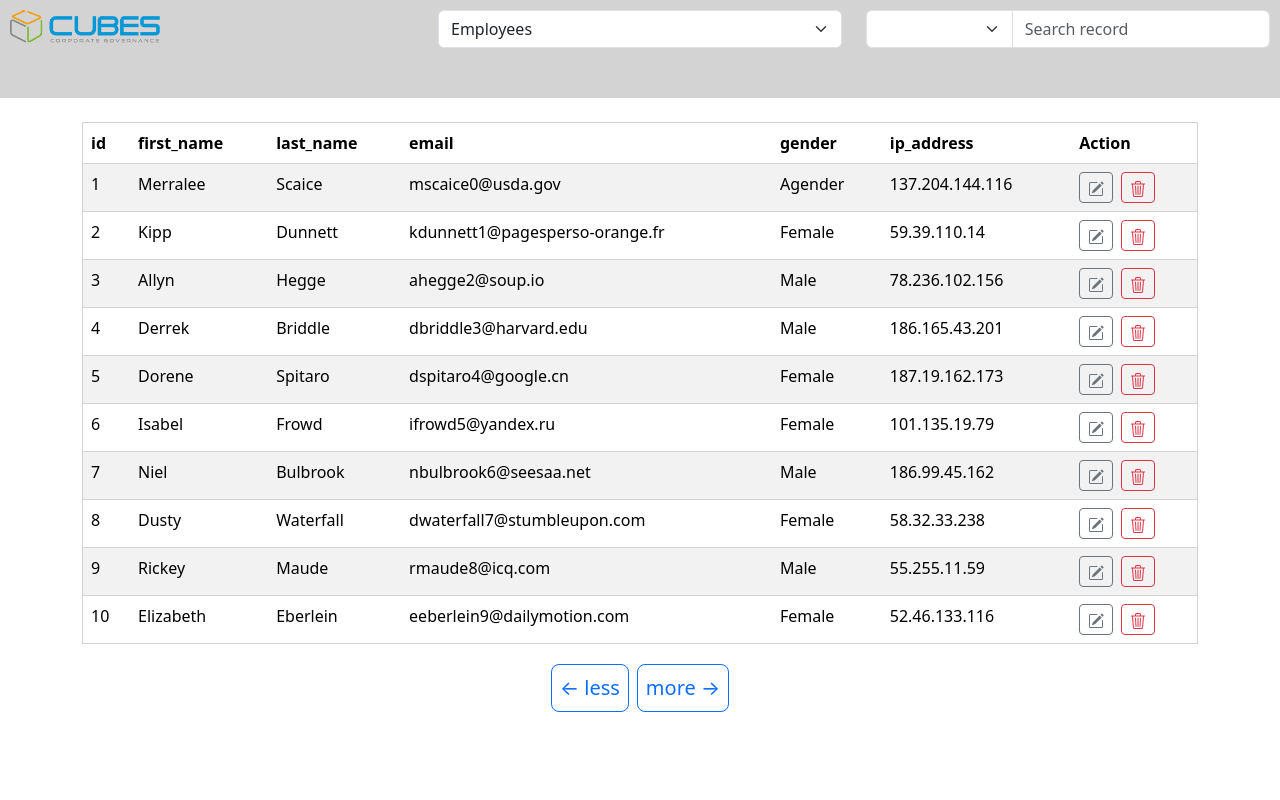
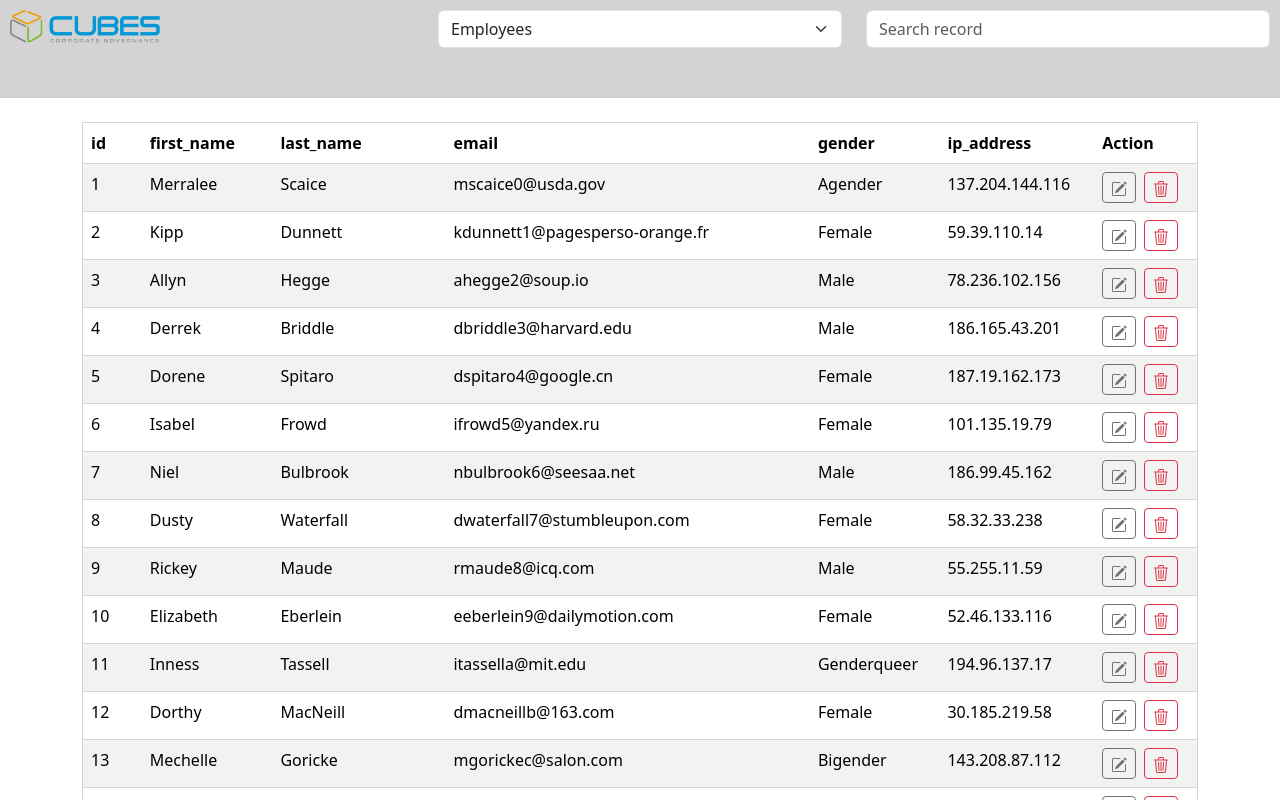
Before and after one commit to m7mdaljml/Task3, a Vue app: page / in a window 1280 px wide. Shown: the top 800 px of the page. Built offline with nearby package versions, Linux system fonts and the light colour scheme.

Commit message:
Render Data

```diff
--- a/src/App.vue
+++ b/src/App.vue
@@ -1,34 +1,7 @@
 <template>
-  <v-navbar :schema="schema" @onSelect="ChangeData" @onInput="SelectUser" />
-  <v-table :data="SearchResult" :schema="schema" @DeleteUser="deleteResult" @EditUser="editResult" />
-  <div v-if="Flag" class="modal-overlay">
-    <div class="modal-content">
-      <h3>Edit Record</h3>
-      <form @submit.prevent="SaveFun">
-        <div v-for="(item,key) in NewItem" :key="key">
-          <label>{{ key }}:</label>
-          <input v-model="NewItem[key]" :disabled="key === 'id'"/>
-        </div>
-        <button type="submit" class="btn btn-primary mt-3 p-2 m-1">
-          <svg xmlns="http://www.w3.org/2000/svg" width="16" height="16" fill="currentColor" class="bi bi-floppy"
-            viewBox="0 0 16 16">
-            <path d="M11 2H9v3h2z" />
-            <path
-              d="M1.5 0h11.586a1.5 1.5 0 0 1 1.06.44l1.415 1.414A1.5 1.5 0 0 1 16 2.914V14.5a1.5 1.5 0 0 1-1.5 1.5h-13A1.5 1.5 0 0 1 0 14.5v-13A1.5 1.5 0 0 1 1.5 0M1 1.5v13a.5.5 0 0 0 .5.5H2v-4.5A1.5 1.5 0 0 1 3.5 9h9a1.5 1.5 0 0 1 1.5 1.5V15h.5a.5.5 0 0 0 .5-.5V2.914a.5.5 0 0 0-.146-.353l-1.415-1.415A.5.5 0 0 0 13.086 1H13v4.5A1.5 1.5 0 0 1 11.5 7h-7A1.5 1.5 0 0 1 3 5.5V1H1.5a.5.5 0 0 0-.5.5m3 4a.5.5 0 0 0 .5.5h7a.5.5 0 0 0 .5-.5V1H4zM3 15h10v-4.5a.5.5 0 0 0-.5-.5h-9a.5.5 0 0 0-.5.5z" />
-          </svg>
-        </button>
-        <button type="button" class="btn btn-danger mt-3 p-2 m-1" @click="Flag = false">
-          <svg xmlns="http://www.w3.org/2000/svg" width="16" height="16" fill="currentColor" class="bi bi-x-square"
-            viewBox="0 0 16 16">
-            <path
-              d="M14 1a1 1 0 0 1 1 1v12a1 1 0 0 1-1 1H2a1 1 0 0 1-1-1V2a1 1 0 0 1 1-1zM2 0a2 2 0 0 0-2 2v12a2 2 0 0 0 2 2h12a2 2 0 0 0 2-2V2a2 2 0 0 0-2-2z" />
-            <path
-              d="M4.646 4.646a.5.5 0 0 1 .708 0L8 7.293l2.646-2.647a.5.5 0 0 1 .708.708L8.707 8l2.647 2.646a.5.5 0 0 1-.708.708L8 8.707l-2.646 2.647a.5.5 0 0 1-.708-.708L7.293 8 4.646 5.354a.5.5 0 0 1 0-.708" />
-          </svg>
-        </button>
-      </form>
-    </div>
-  </div>
+  <v-navbar @onSelect="ChangeData"/>
+  <v-table :data="data" :schema="schema" />
+
 </template>
 
 <script setup lang="ts">
@@ -38,15 +11,11 @@ import VNavbar from '@/components/navbar.vue'
 import axios from 'axios'
 
 const Cars = ref([])
+const CarSchema = ref(['id', 'car_make', 'car_model_year', 'car_vin'])
 const Employees = ref([])
-const CarSchema = ref(['id', 'car_make', 'car_model_year', 'car_vin'])
 const EmpSchema = ref(['id', 'first_name', 'last_name', 'email', 'gender', 'ip_address'])
 const data = ref([])
 const schema = ref([])
-const SearchValue = ref('')
-const SearchKey = ref('')
-const Flag = ref(false)
-const NewItem = ref({})
 
 const GetData = async () => {
   try {
@@ -71,73 +40,11 @@ const ChangeData = (obj) => {
     schema.value = CarSchema.value
   }
 }
-
-const SelectUser = (text,key) => {
-  SearchValue.value = text.toLowerCase()
-  if(!key)
-  SearchKey.value = 'id'
-  else
-  SearchKey.value = key
-}
-
-const SearchResult = computed(() => {
-  if (!SearchValue.value) {
-    return data.value
-  }
-  else{
-    return data.value.filter(item =>
-      String(item[SearchKey.value]).toLowerCase().includes(SearchValue.value)
-    )
-  }
-
-})
-
-const deleteResult = (id) => {
-  data.value = data.value.filter((item) => item.id !== id)
-}
-
-const editResult = (id) => {
-  const CurrItem = data.value.find(item => item.id === id)
-    NewItem.value = { ...CurrItem }
-    Flag.value = true
-}
-
-const SaveFun = () => {
-  const index = data.value.findIndex(item => item.id === NewItem.value.id)
-    data.value[index] = { ...NewItem.value }
-    Flag.value = false
-}
-
-
 onMounted(async () => {
   await GetData()
 })
 </script>
 
 <style scoped>
-.modal-overlay {
-  position: fixed;
-  top: 0;
-  left: 0;
-  right: 0;
-  bottom: 0;
-  background-color: rgba(0, 0, 0, 0.5);
-  display: flex;
-  justify-content: center;
-  align-items: center;
-}
 
-.modal-content {
-  background-color: white;
-  padding: 20px;
-  border-radius: 5px;
-  width: 400px;
-}
-
-input {
-  display: block;
-  margin-bottom: 10px;
-  padding: 8px;
-  width: 100%;
-}
 </style>
--- a/src/components/navbar.vue
+++ b/src/components/navbar.vue
@@ -14,27 +14,15 @@
             </div>
             <div class="col-md-4">
                 <div class="input-group mb-4">
-                    <select class="form-select" v-model="key">
-                        <option v-for="(key, index) in schema" :key="index" :selected="key == 'id'">{{ key }}</option>
-                    </select>
-                    <input v-model="text" type="text" class="form-control" placeholder="Search record" @input="$emit('onInput',text,key)">
+                    <input type="text" class="form-control" placeholder="Search record">
                 </div>
             </div>
-            <!--<div class="col-md-3">
-                <div>
-                    <button class="btn btn-outline-primary m-1">Export</button>
-                    <button class="btn btn-outline-secondary">Import</button>
-                </div>
-            </div>-->
         </div>
-
     </div>
 </template>
 <script setup>
 import logo from '@/assets/logo.png'
 import { ref } from 'vue'
-const text = ref('')
-const key = ref('')
 const emit = defineEmits([
     'onSelect',
     'onInput'
--- a/src/components/table.vue
+++ b/src/components/table.vue
@@ -9,10 +9,10 @@
                     </tr>
                 </thead>
                 <tbody>
-                    <tr v-for="item in data.slice(first, end)" :key="item.id">
+                    <tr v-for="item in data" :key="item.id">
                         <td v-for="(key, index) in schema" :key="index">{{ item[key] }}</td>
                         <td>
-                            <button class="btn btn-outline-secondary btn-sm me-2" @click="$emit('EditUser', item.id)">
+                            <button class="btn btn-outline-secondary btn-sm me-2">
                                 <svg xmlns="http://www.w3.org/2000/svg" width="16" height="16" fill="currentColor"
                                     class="bi bi-pencil-square" viewBox="0 0 16 16">
                                     <path
@@ -21,7 +21,7 @@
                                         d="M1 13.5A1.5 1.5 0 0 0 2.5 15h11a1.5 1.5 0 0 0 1.5-1.5v-6a.5.5 0 0 0-1 0v6a.5.5 0 0 1-.5.5h-11a.5.5 0 0 1-.5-.5v-11a.5.5 0 0 1 .5-.5H9a.5.5 0 0 0 0-1H2.5A1.5 1.5 0 0 0 1 2.5z" />
                                 </svg>
                             </button>
-                            <button class="btn btn-outline-danger btn-sm" @click="$emit('DeleteUser', item.id)">
+                            <button class="btn btn-outline-danger btn-sm" >
                                 <svg xmlns="http://www.w3.org/2000/svg" width="16" height="16" fill="currentColor"
                                     class="bi bi-trash3" viewBox="0 0 16 16">
                                     <path
@@ -34,12 +34,7 @@
             </table>
         </div>
 
-        <footer>
-            <ul class="pagination justify-content-center">
-                <button type="button" class="btn btn-outline-primary p-2 m-1 btn-lg" @click="decrement()"> &larr; less</button>
-                <button type="button" class="btn btn-outline-primary p-2 m-1 btn-lg" @click="increment()"> more &rarr;</button>
-            </ul>
-        </footer>
+
     </div>
 </template>
 
@@ -56,26 +51,7 @@ defineProps({
         required: true
     }
 })
-defineEmits([
-    'DeleteUser',
-    'EditUser'
-])
 
-let first = ref(0)
-let end = ref(10)
-
-const increment = () => {
-    if (end.value <= 990) {
-        first.value += 10
-        end.value += 10
-    }
-}
-const decrement = () => {
-    if (first.value >= 10) {
-        first.value -= 10
-        end.value -= 10
-    }
-}
 </script>
 
 <style scoped>
```
